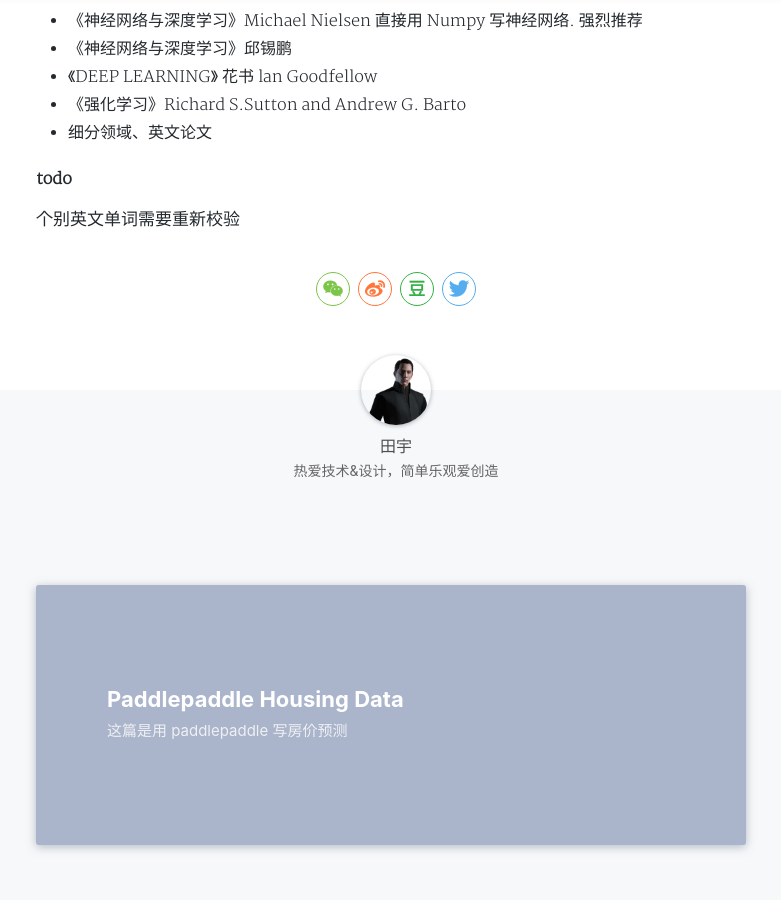
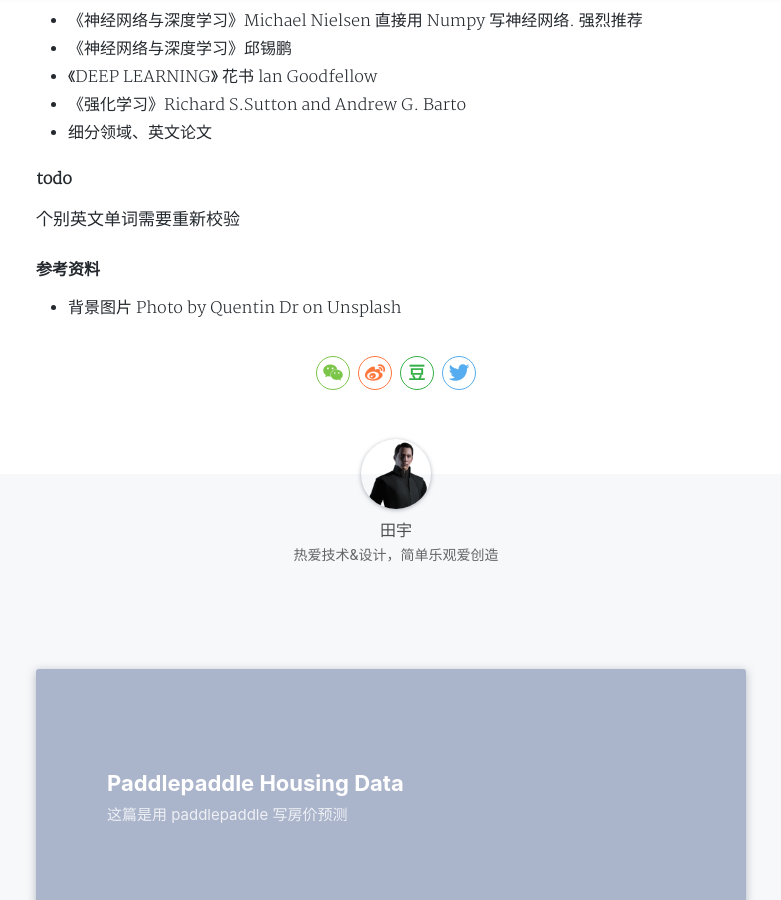
Before and after one commit to tianyu-sz/tianyu-sz.github.io, a Jekyll site: the page built from _posts/2020-01-07-machine-learning-camp4-note-1.md, in a window 1280 px wide and 900 px high, scrolled down 2555 px. Shown: the whole window, without its empty margins (244-1025 px from the left). Built offline with Jekyll 4.4.1, drawn with Linux system fonts in a browser that asks for light colours; nearby versions of some CDN libraries; a style sheet for code colours, icons or effects is not loaded.

Commit message:
加背景图

```diff
--- a/_posts/2020-01-07-machine-learning-camp4-note-1.md
+++ b/_posts/2020-01-07-machine-learning-camp4-note-1.md
@@ -4,7 +4,7 @@
 subtitle: '机和飞鸟在形态、结构和原理上都不相同，但都能飞翔，人工智能的未来也许如此'
 date: 2020-01-07
 categories: 机器学习 人工智能
-cover: 'https://images.unsplash.com/photo-1471421077995-d8ed48f76a59?ixlib=rb-1.2.1&ixid=eyJhcHBfaWQiOjEyMDd9&auto=format&fit=crop&w=2110&q=80'
+cover: '/assets/img/post/12/quentin-dr-YkYSChy5RU4-unsplash.jpg'
 tags: 机器学习 人工智能 笔记
 ---
 
@@ -89,3 +89,7 @@
 
 #### todo
 个别英文单词需要重新校验
+
+#### 参考资料
+
+* 背景图片 Photo by Quentin Dr on Unsplash
```
Also changed, not shown: assets/img/post/12/quentin-dr-YkYSChy5RU4-unsplash.jpg (added).
